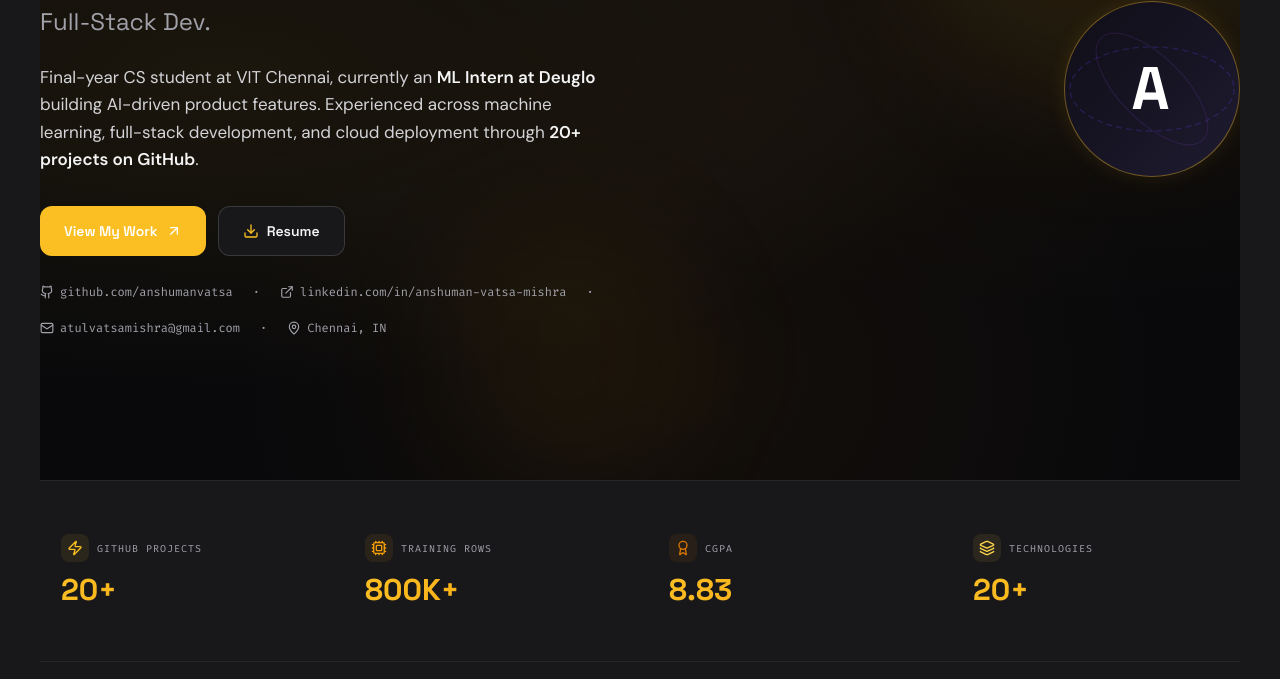
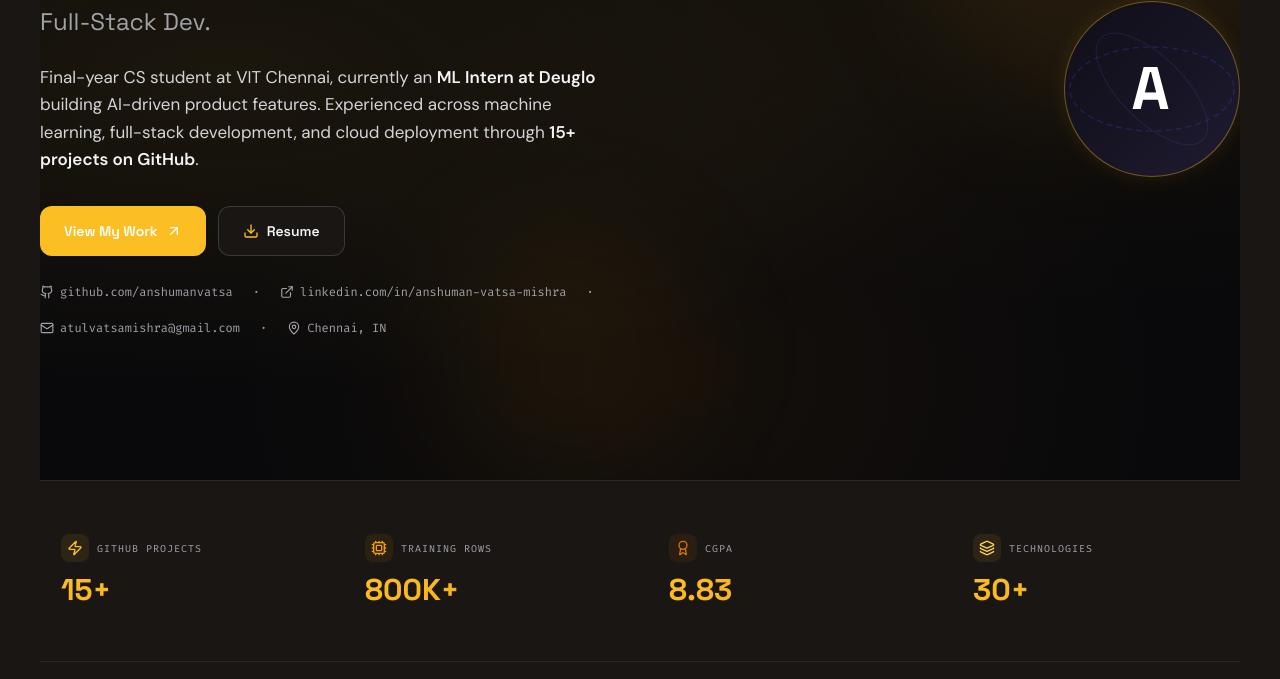
Before and after one commit to anshumanvatsa/portfolio, a React (Vite) app: page / in a window 1280 px wide. Shown: the part 265-944 px from the top of the page. Built offline with nearby package versions, Linux system fonts and the light colour scheme; a web font is replaced by a local one.

Commit message:
fix: corrected statistical claims, warmed up background to charcoal

```diff
--- a/src/App.tsx
+++ b/src/App.tsx
@@ -17,10 +17,10 @@ interface Message {
 }
 
 const STATS = [
-  { label: 'GitHub Projects', value: '20+', icon: Zap, color: '#fbbf24' },
+  { label: 'GitHub Projects', value: '15+', icon: Zap, color: '#fbbf24' },
   { label: 'Training Rows', value: '800K+', icon: Cpu, color: '#f59e0b' },
   { label: 'CGPA', value: '8.83', icon: Award, color: '#d97706' },
-  { label: 'Technologies', value: '20+', icon: Layers, color: '#fcd34d' },
+  { label: 'Technologies', value: '30+', icon: Layers, color: '#fcd34d' },
 ];
 
 const PHRASES = ['ML Engineer.', 'Full-Stack Dev.', 'AI Researcher.', 'ML Engineer · Full-Stack Developer · DevOps Engineer.', 'Open Source Builder.'];
@@ -277,7 +277,7 @@ export default function App() {
             <motion.p initial={{ opacity: 0, y: 16 }} animate={{ opacity: 1, y: 0 }} transition={{ delay: 0.45 }}
               className="font-sans text-base md:text-[17px] text-on-surface-variant leading-relaxed max-w-xl">
               Final-year CS student at VIT Chennai, currently an <strong className="text-on-surface font-semibold">ML Intern at Deuglo</strong> building AI-driven product features. Experienced across machine learning, full-stack development, and cloud deployment through{' '}
-              <strong className="text-on-surface font-semibold">20+ projects on GitHub</strong>.
+              <strong className="text-on-surface font-semibold">15+ projects on GitHub</strong>.
             </motion.p>
 
             {/* CTAs */}
@@ -362,7 +362,7 @@ export default function App() {
             <div>
               <p className="font-mono text-xs text-primary font-semibold uppercase tracking-widest mb-2">Portfolio</p>
               <h2 className="font-display font-bold text-4xl md:text-5xl text-on-surface">Selected Work</h2>
-              <p className="font-mono text-xs text-secondary uppercase tracking-wider mt-2">2023 — Present · 20+ Projects</p>
+              <p className="font-mono text-xs text-secondary uppercase tracking-wider mt-2">2023 — Present · 15+ Projects</p>
             </div>
             {/* Filter tabs */}
             <div className="flex flex-wrap gap-1.5 p-1 bg-surface-container rounded-xl border border-surface-container-high">
--- a/src/index.css
+++ b/src/index.css
@@ -14,23 +14,23 @@
   --color-secondary: #a1a1aa;
   --color-on-surface: #f4f4f5;
   --color-on-surface-variant: #d4d4d8;
-  --color-surface: #111111;
-  --color-surface-bright: #1a1a1a;
-  --color-surface-dim: #0a0a0a;
-  --color-surface-container: #18181b;
+  --color-surface: #14110E;
+  --color-surface-bright: #1A1612;
+  --color-surface-dim: #0A0806;
+  --color-surface-container: #1A1613;
   --color-surface-container-high: #27272a;
   --color-surface-container-low: #0a0a0a;
   --color-surface-container-lowest: #000000;
   --color-outline: #3f3f46;
   --color-outline-variant: #27272a;
-  --color-background: #f4f4f5;
+  --color-background: #0D0B08;
   --color-accent: #f59e0b;
   --color-accent2: #fcd34d;
 }
 
 /* ===== Base ===== */
 @layer base {
-  html { scroll-behavior: smooth; background: #f4f4f5; color: #f4f4f5; }
+  html { scroll-behavior: smooth; background: #0D0B08; color: #f4f4f5; }
   body { -webkit-font-smoothing: antialiased; -moz-osx-font-smoothing: grayscale; }
   * { box-sizing: border-box; }
 }
@@ -125,7 +125,7 @@
 
 /* Shimmer on dark name */
 .shimmer-name {
-  background: linear-gradient(90deg, #f4f4f5 0%, #f4f4f5 35%, #fbbf24 50%, #f4f4f5 65%, #f4f4f5 100%);
+  background: linear-gradient(90deg, #0D0B08 0%, #0D0B08 35%, #fbbf24 50%, #0D0B08 65%, #0D0B08 100%);
   background-size: 300% auto;
   -webkit-background-clip: text;
   -webkit-text-fill-color: transparent;
```
